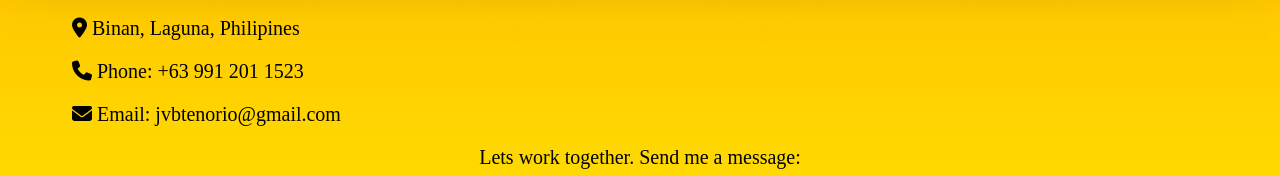
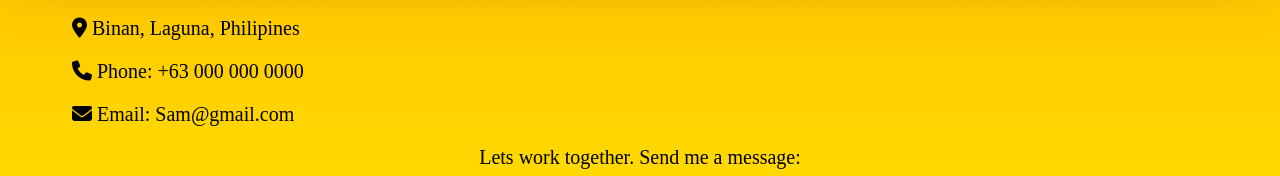
Before and after one commit to JVBT/Sam, a plain HTML site: page index.html in a window 1280 px wide. Shown: the part 1949-2125 px from the top of the page. Drawn offline with Linux system fonts and the light colour scheme.

Commit message:
Update index.html

```diff
--- a/index.html
+++ b/index.html
@@ -81,8 +81,8 @@
   <div id="contact">
       <h1>Contact Me</h1>
       <p><i class="fa-solid fa-location-dot"></i> Binan, Laguna, Philipines</p>
-      <p><i class="fa-solid fa-phone"></i> Phone: +63 991 201 1523</p>
-      <p><i class="fa-solid fa-envelope"></i> Email: jvbtenorio@gmail.com</p>
+      <p><i class="fa-solid fa-phone"></i> Phone: +63 000 000 0000</p>
+      <p><i class="fa-solid fa-envelope"></i> Email: Sam@gmail.com</p>
   </div>
   <p class="cta">Lets work together. Send me a message:</p>
   <form onclick="window.alert('This Is Under Maintenance')">
```
